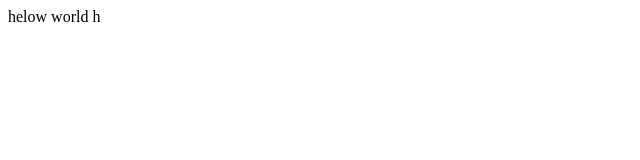
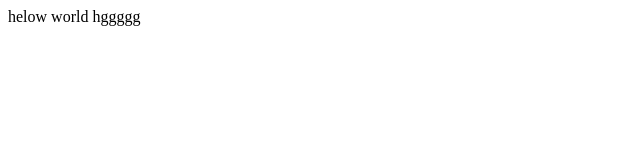
Before and after one commit to maryamjavdaneh2000/php44, a plain HTML site: page index.html in a window 1280 px wide. Shown: the full height of the page, 0-640 px from the left. Drawn offline with Linux system fonts and the light colour scheme.

Commit message:
Update index.html

```diff
--- a/index.html
+++ b/index.html
@@ -5,6 +5,7 @@
     <title>Document</title>
 </head>
 <body>
-    helow world h
+    helow world hggggg
 </body>
+
 </html>
```
